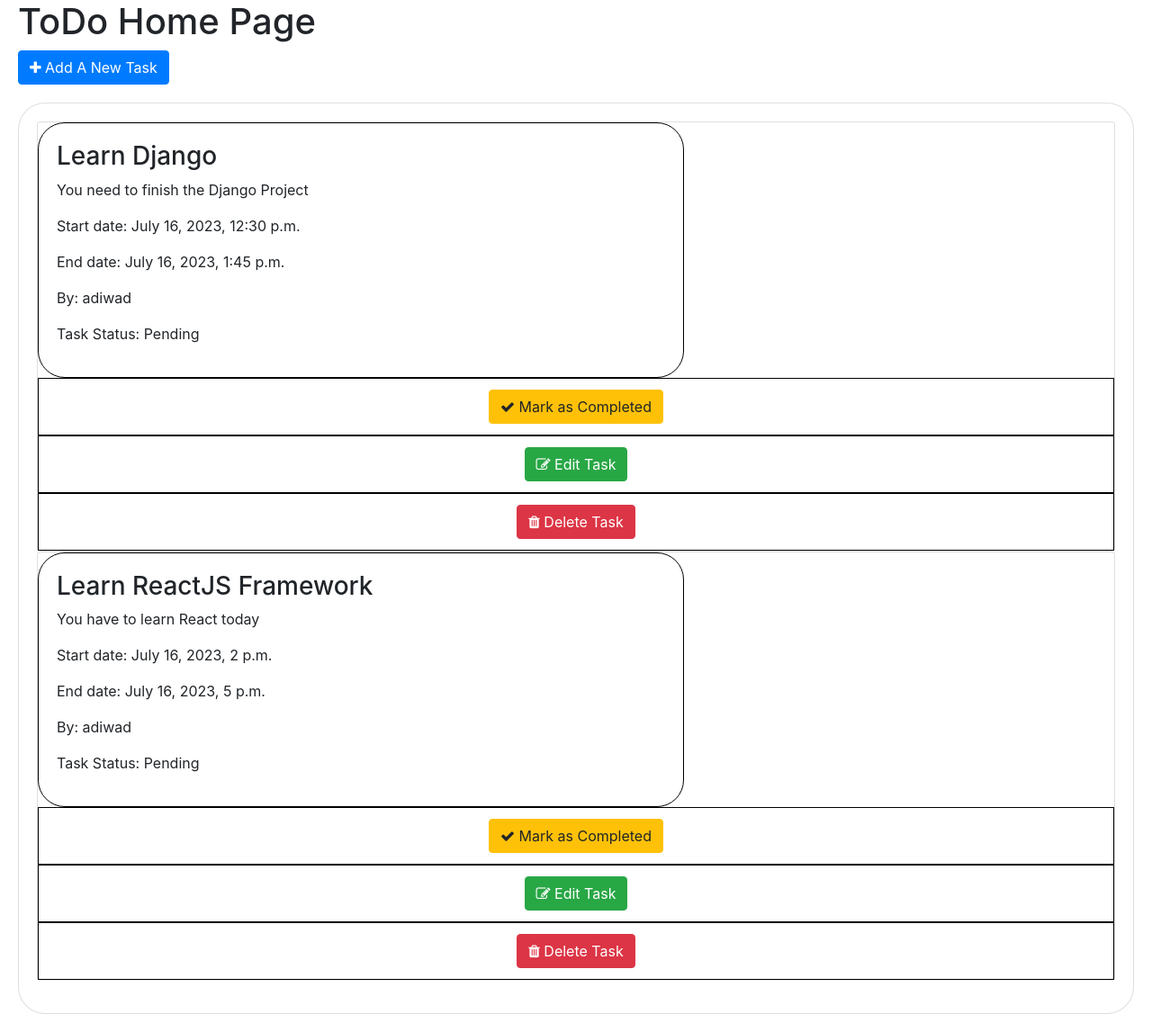
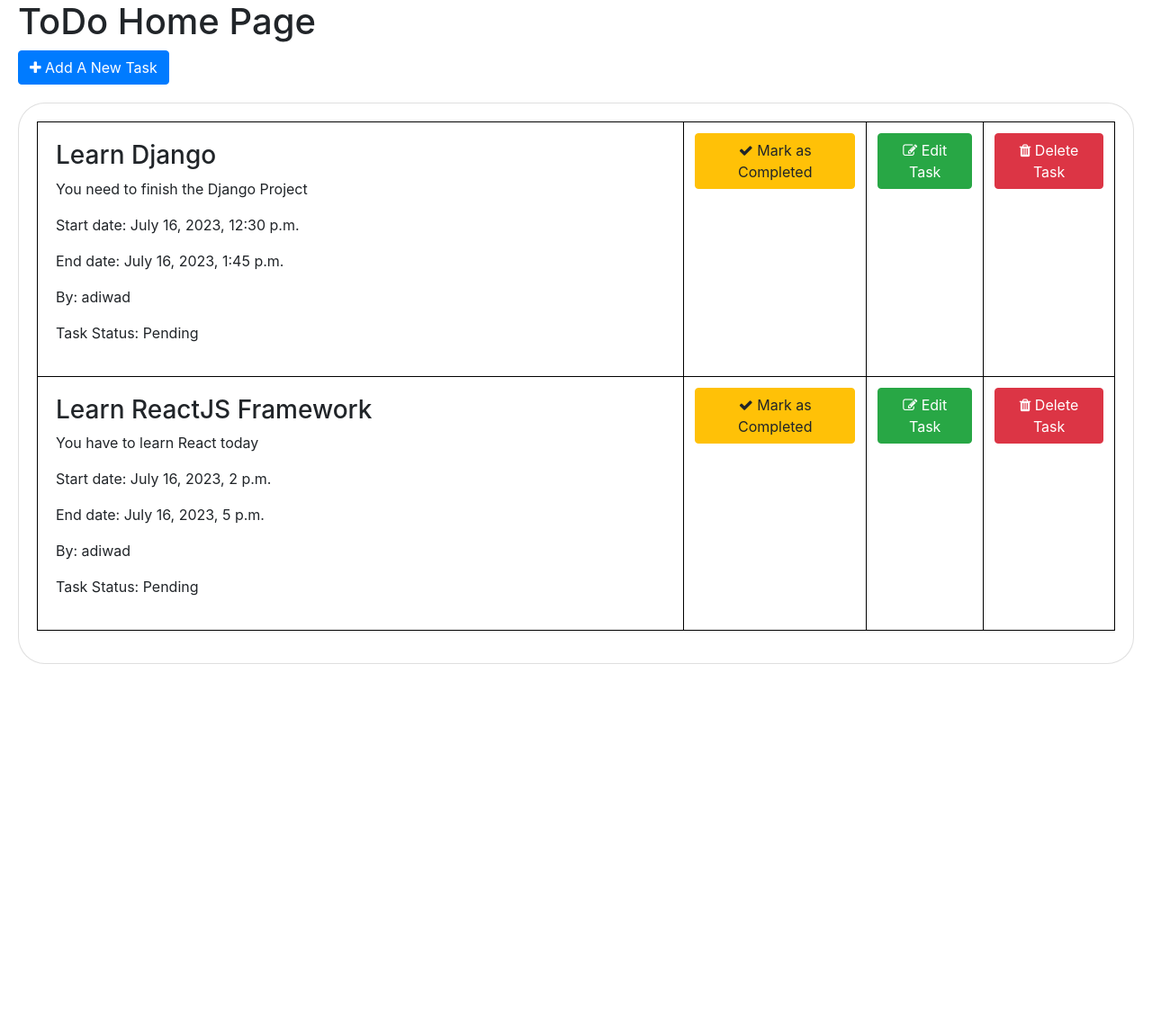
Before and after one commit to akshay-diwadkar/todo_app, a Django app: page /home/ in a window 1280 px wide. Shown: the whole page at 90% size. After the commit the page ends 738 px from the top, so only its background shows below. Run offline with Django 4.2, Linux system fonts and the light colour scheme; data comes from the database, SQL or seed files in the repository; some libraries are stand-ins or nearby versions.

Commit message:
updated home again

```diff
--- a/todo/templates/todo/home.html
+++ b/todo/templates/todo/home.html
@@ -15,7 +15,7 @@
     <div class="card" style="border-style: groove; border-radius: 30px; padding: 20px; margin: 20px;">
         <table class="table">
             {% for i in my_data %}
-            <tr class="card" style="margin: auto;">
+            <tr style="margin: auto;">
                     <td style="width:60%; border:1px solid black; border-radius: 30px; padding: 20px;">
                         <h3>{{i.title}}</h3>
                         <p>{{i.description}}</p>
```
